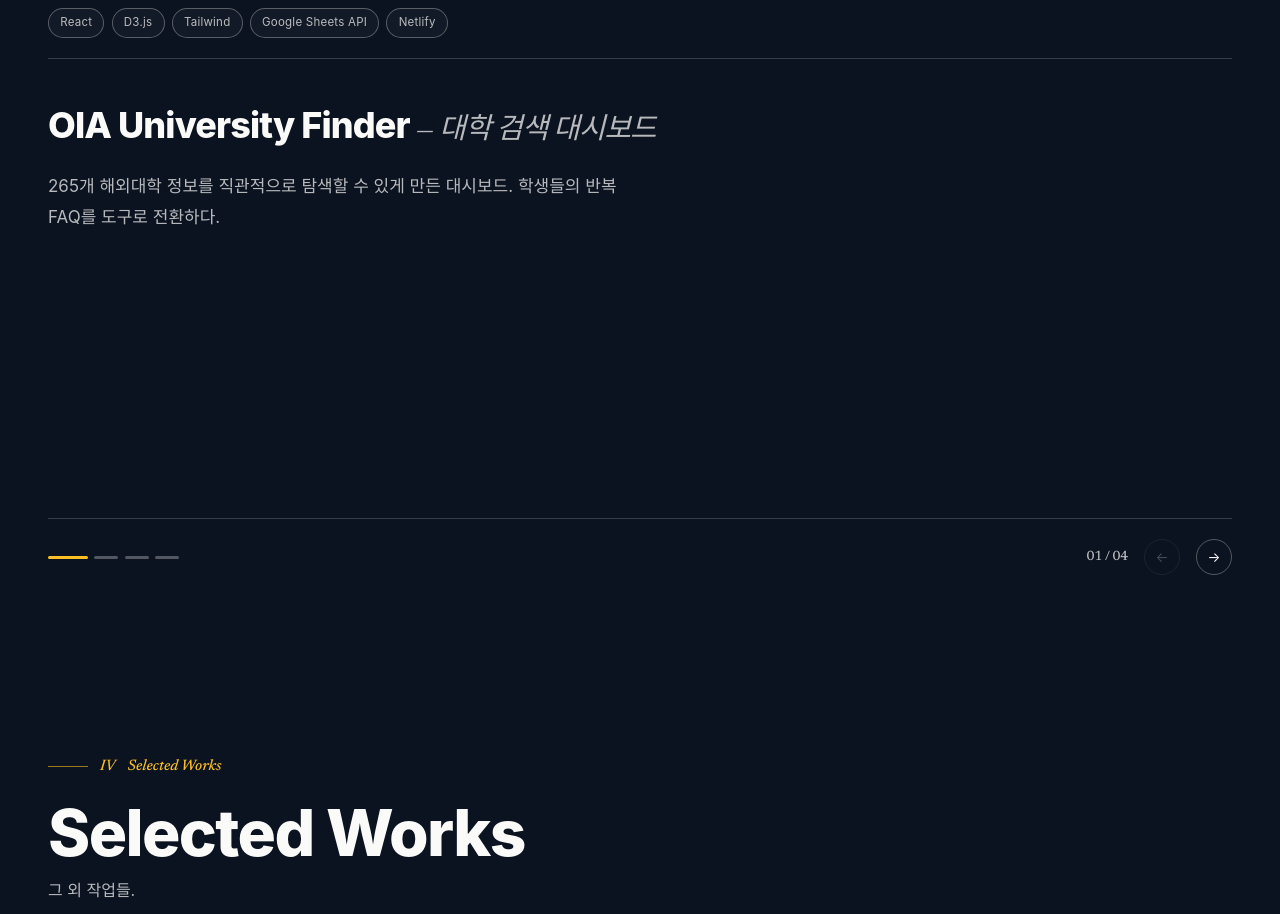
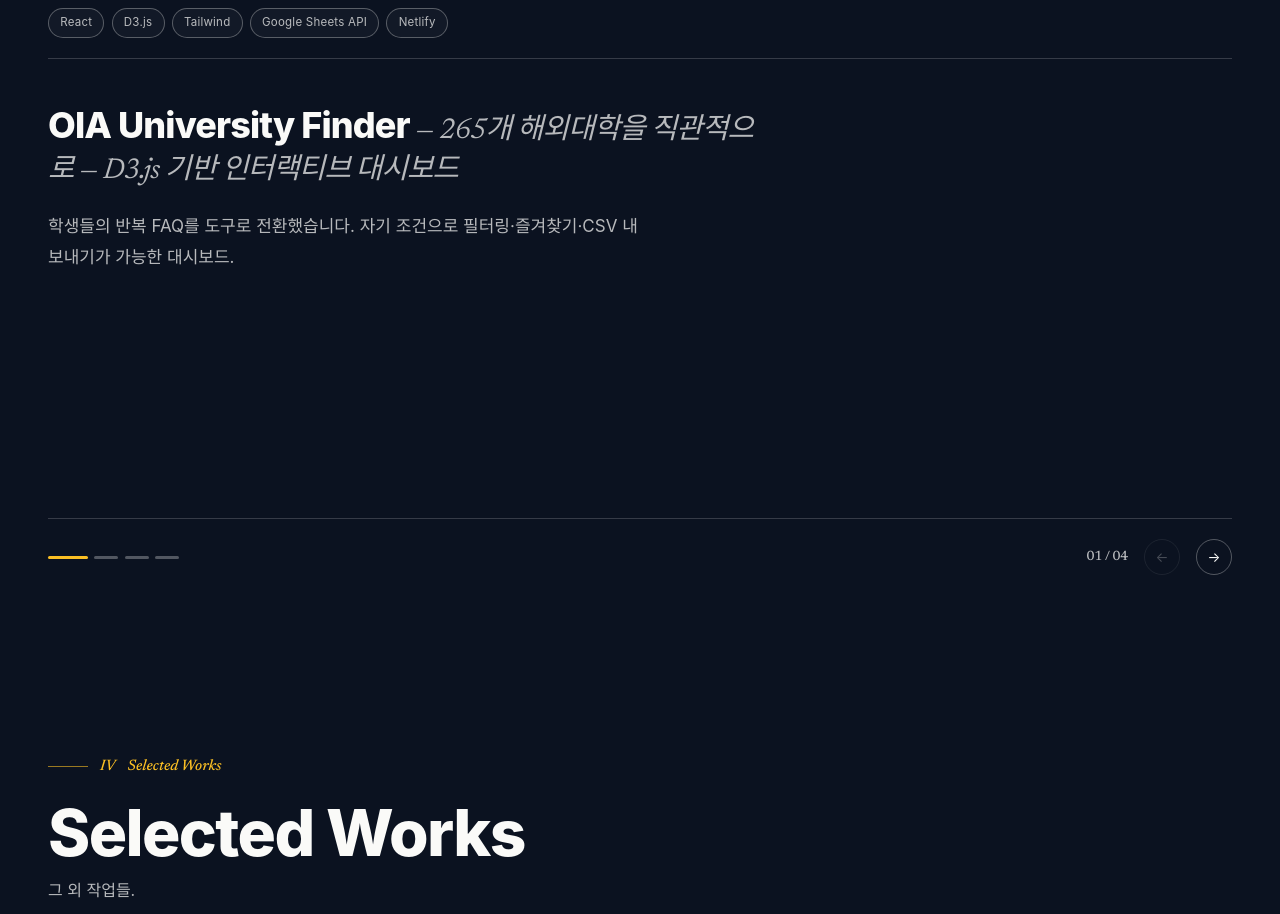
Before and after one commit to lovelyhp/celine-portfolio, a React (Vite) app: page / in a window 1280 px wide. Shown: the part 4571-5485 px from the top of the page. Built offline with nearby package versions, Linux system fonts and the light colour scheme; a web font is replaced by a local one.

Commit message:
content(univ): polish cover slide copy

```diff
--- a/src/content/en.ts
+++ b/src/content/en.ts
@@ -199,12 +199,12 @@ export const en = {
       {
         kind: 'cover',
         heading: 'OIA University Finder',
-        sub: 'University Search Dashboard',
+        sub: '265 partner universities, navigable in seconds — a D3.js interactive dashboard.',
         body:
-          'A dashboard letting students intuitively explore information on 265 overseas partner universities. Turning students\' repetitive FAQ into a tool.',
+          'A tool I built to convert students\' repetitive FAQs into self-service: filter by criteria, favorite universities, export CSV.',
         imageSrc: null,
-        imageCaption: 'Univ Finder main view',
-        imageHint: 'Screenshot of oiaunivfinder.netlify.app home page',
+        imageCaption: 'Univ Finder main screen',
+        imageHint: 'oiaunivfinder.netlify.app main view screenshot',
       },
       {
         kind: 'section',
--- a/src/content/ko.ts
+++ b/src/content/ko.ts
@@ -212,12 +212,12 @@ export const ko = {
       {
         kind: 'cover',
         heading: 'OIA University Finder',
-        sub: '대학 검색 대시보드',
+        sub: '265개 해외대학을 직관적으로 — D3.js 기반 인터랙티브 대시보드',
         body:
-          '265개 해외대학 정보를 직관적으로 탐색할 수 있게 만든 대시보드. 학생들의 반복 FAQ를 도구로 전환하다.',
+          '학생들의 반복 FAQ를 도구로 전환했습니다. 자기 조건으로 필터링·즐겨찾기·CSV 내보내기가 가능한 대시보드.',
         imageSrc: null,
         imageCaption: 'Univ Finder 메인 화면',
-        imageHint: 'oiaunivfinder.netlify.app 메인 뷰 스크린샷 (전체 UI)',
+        imageHint: 'oiaunivfinder.netlify.app 메인 뷰 스크린샷',
       },
       {
         kind: 'section',
```
